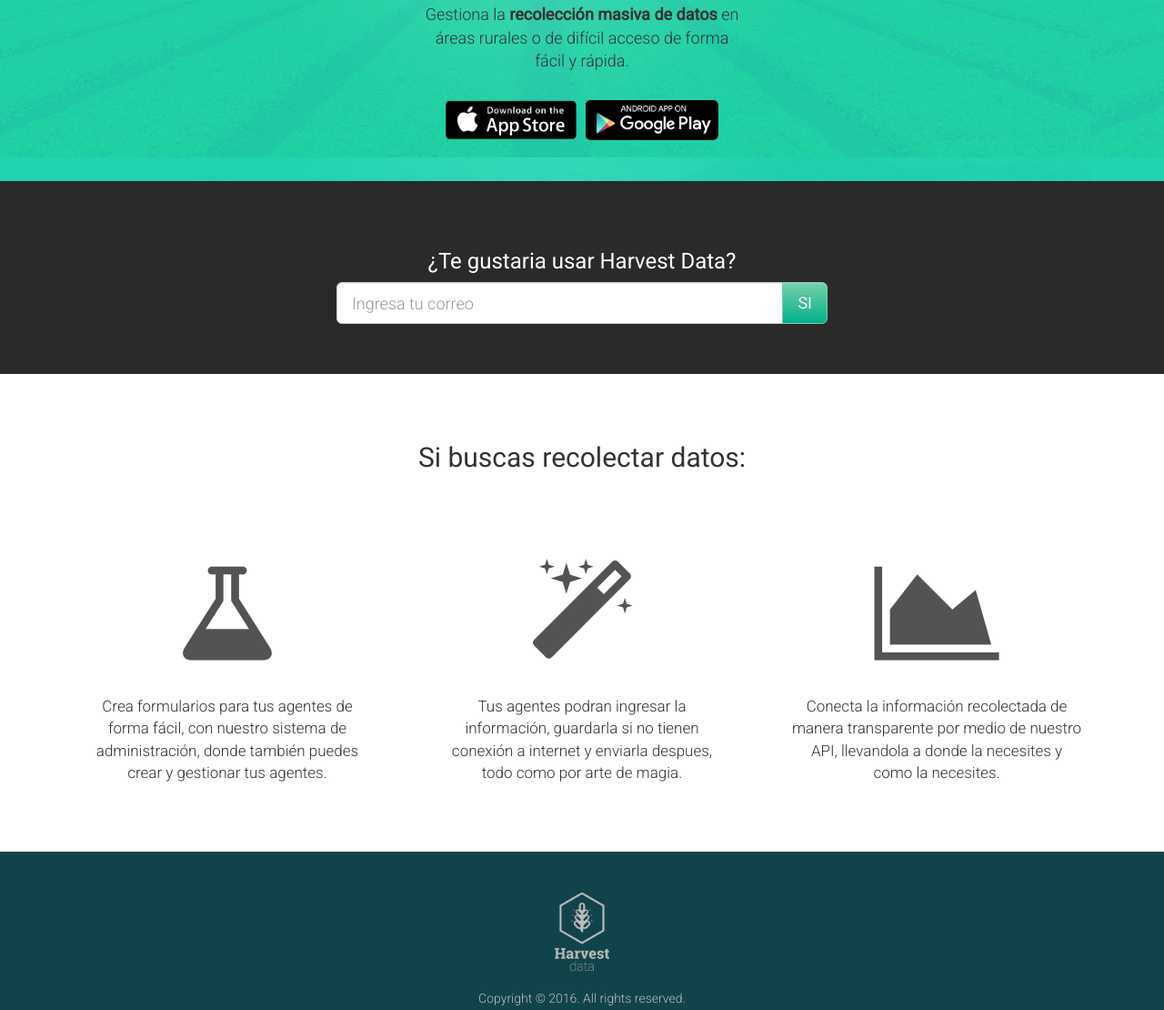
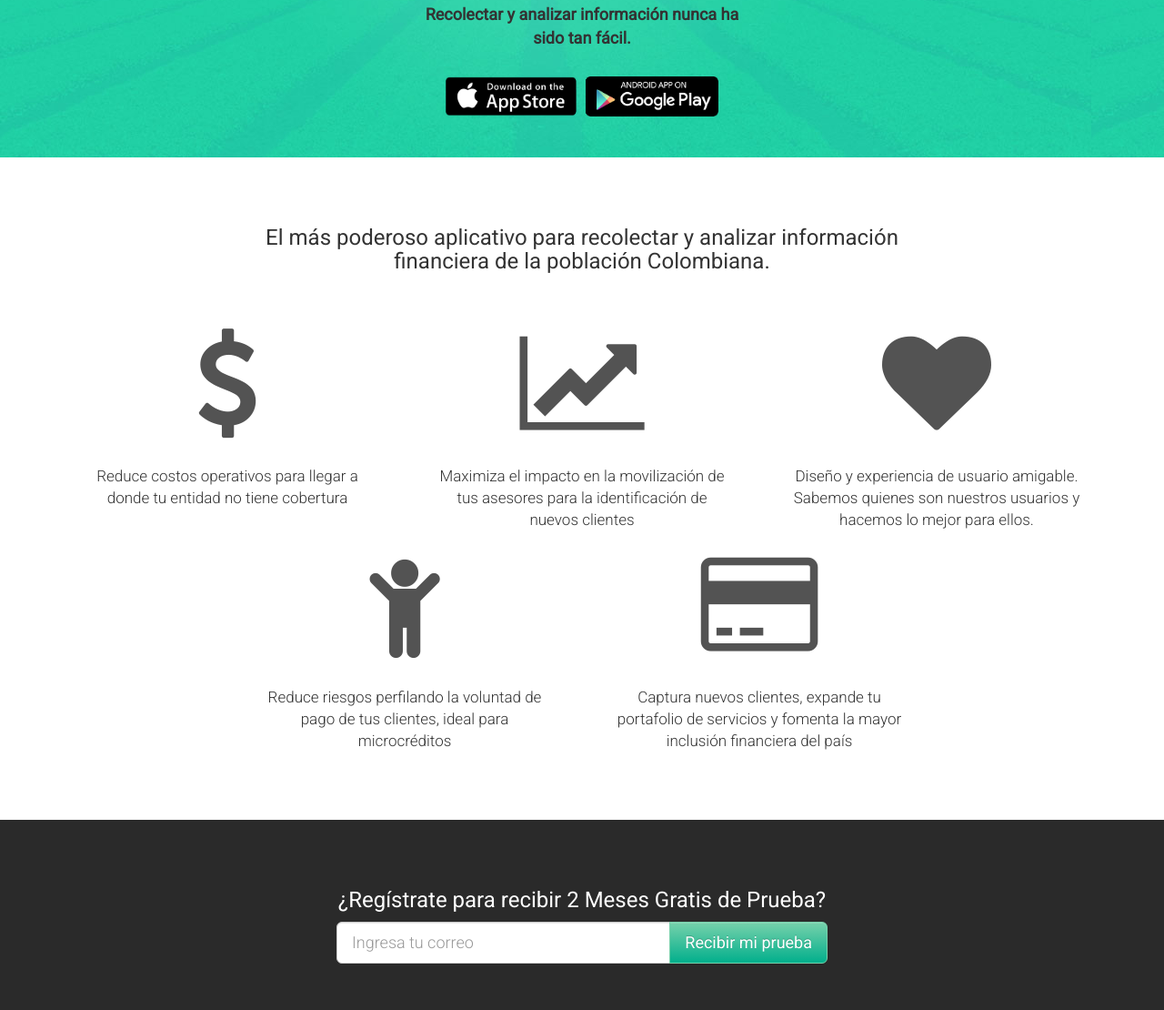
Before and after one commit to muygrafico/harvest-data-landing, a plain HTML site: page index.html in a window 1280 px wide. Shown: the part 327-1437 px from the top of the page at 91% size. Drawn offline with nearby package versions, Linux system fonts and the light colour scheme.

Commit message:
Make some changes from the new business model to landing page

```diff
--- a/index.html
+++ b/index.html
@@ -37,7 +37,7 @@
       </div>
       <div class="col-lg-4 col-lg-offset-4 col-sm-6 col-sm-offset-3 text-center">
       <p class="light">
-        Gestiona la <strong>recolección masiva de datos</strong> en áreas rurales o de difícil acceso de forma fácil y rápida.
+        <strong>Recolectar y analizar información nunca ha sido tan fácil.</strong><br>
       </p>
       </div>
       <div class="col-lg-12 text-center">
@@ -46,17 +46,60 @@
       </div>
     </div>
   </div>
+  <section class="container">
+    <div class="row section-title">
+      <div class="col-md-8 col-md-offset-2">
+        <h3 class="text-center">
+          El más poderoso aplicativo para recolectar y analizar información financiera de la población Colombiana.
+        </h3>
+      </div>
+    </div>
+    <div class="row">
+      <div class="col-xs-12 col-sm-6 col-md-4">
+        <div class="caption text-center">
+          <span class="fa fa-dollar"></span>
+          <p class="description">Reduce costos operativos para llegar a donde tu entidad no tiene cobertura</p>
+        </div>
+      </div>
+      <div class="col-xs-12 col-sm-6 col-md-4">
+        <div class="caption text-center">
+          <span class="fa fa-line-chart"></span>
+          <p class="description">Maximiza el impacto en la movilización de tus asesores para la identificación de nuevos clientes</p>
+        </div>
+      </div>
+      <div class="col-xs-12 col-sm-6 col-md-4">
+        <div class="caption text-center">
+          <span class="fa fa-heart"></span>
+          <p class="description">Diseño y experiencia de usuario amigable. Sabemos quienes son nuestros usuarios y hacemos lo mejor para ellos.</p>
+        </div>
+      </div>
+      <div class="col-xs-12 col-sm-6 col-md-4 col-md-offset-2">
+        <div class="caption text-center">
+          <span class="fa fa-child"></span>
+          <p class="description">Reduce riesgos perfilando la voluntad de pago de tus clientes, ideal para microcréditos</p>
+        </div>
+      </div>
+      <div class="col-xs-12 col-sm-6 col-md-4">
+        <div class="caption text-center">
+          <span class="fa fa-credit-card"></span>
+          <p class="description">Captura nuevos clientes, expande tu portafolio de servicios y fomenta la mayor inclusión financiera del país</p>
+        </div>
+      </div>
+  </section>
+
+
+
   <section class="form-request">
     <div class="container">
       <div class="col-lg-12">
-        <h3 class="text-center form-title">¿Te gustaria usar Harvest Data?</h3>
+        <h3 class="text-center form-title">¿Regístrate para recibir 2 Meses Gratis de Prueba?</h3>
       </div>
     </div>
     <div class="container">
       <form id="email-form" class="col-sm-6 col-sm-offset-3">
         <div class="input-group" style="width:100%;text-align:center;margin:0 auto;">
           <input name ="email" id="email" class="form-control input-lg" title="Por favor ingresa tu correo electrónico." placeholder="Ingresa tu correo" type="email" required="required">
-          <span class="input-group-btn"><button class="btn btn-form btn-lg btn-primary" type="submit">SI</button></span>
+          <span class="input-group-btn"><button class="btn btn-form btn-lg btn-primary" type="submit">Recibir mi prueba</button></span>
         </div>
       </form>
     </div>
@@ -64,14 +107,14 @@
   <section class="container">
     <div class="row">
       <div class="col-xs-12">
-        <h2 class="text-center">Si buscas recolectar datos:</h2><br>
+        <h2 class="text-center">Haz parte de la mayor inclusión financiera en la historia de Colombia:</h2><br>
       </div>
     </div>
     <div class="row">
       <div class="col-xs-12 col-sm-4 col-md-4">
         <div class="caption text-center">
           <span class="fa fa-flask"></span>
-          <p class="description">Crea formularios para tus agentes de forma fácil, con nuestro sistema de administración, donde también puedes crear y gestionar tus agentes.</p>
+          <p class="description">Crea formularios para tus agentes de forma fácil, con nuestro sistema de administración.</p>
         </div>
       </div>
       <div class="col-xs-12 col-sm-4 col-md-4">
--- a/styles/css/main.css
+++ b/styles/css/main.css
@@ -112,3 +112,7 @@ footer a{
 .form-request label{
   font-weight: 300;
 }
+
+.section-title {
+  margin-bottom: 50px;
+}
```
